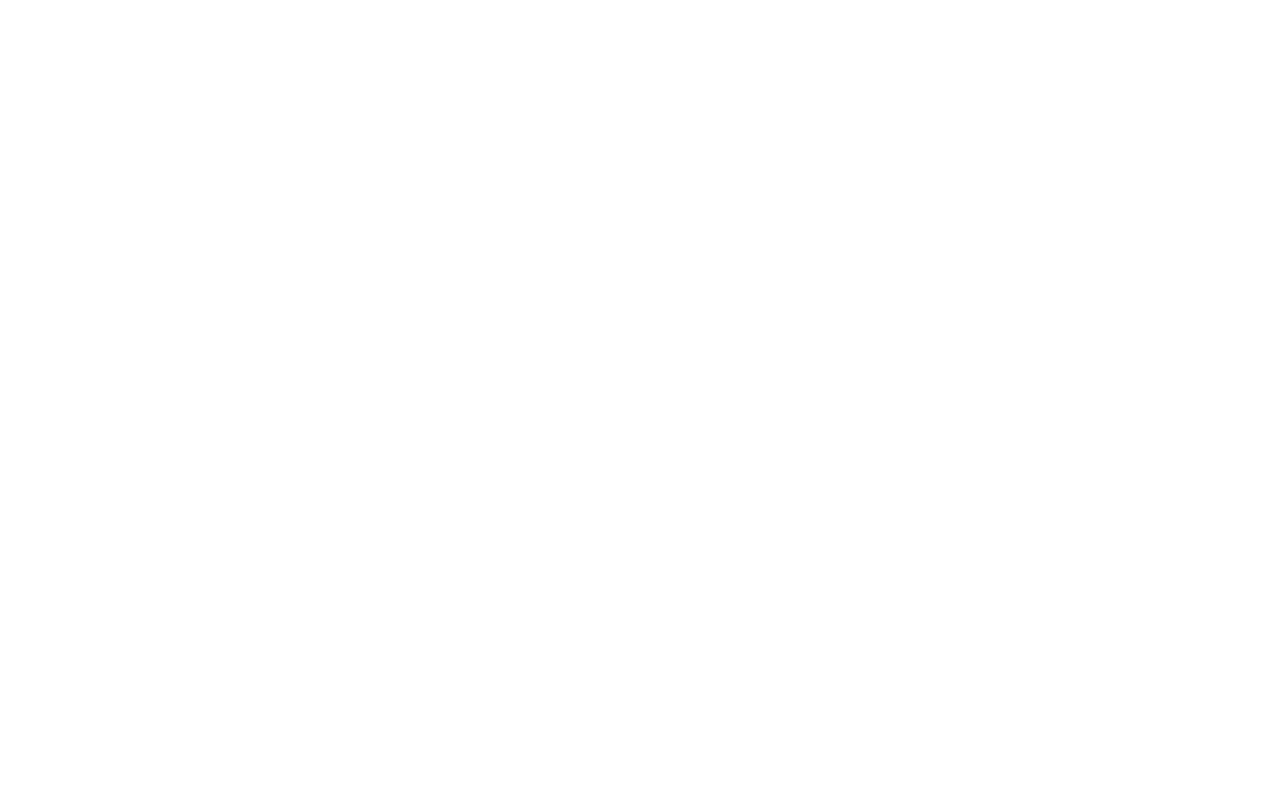
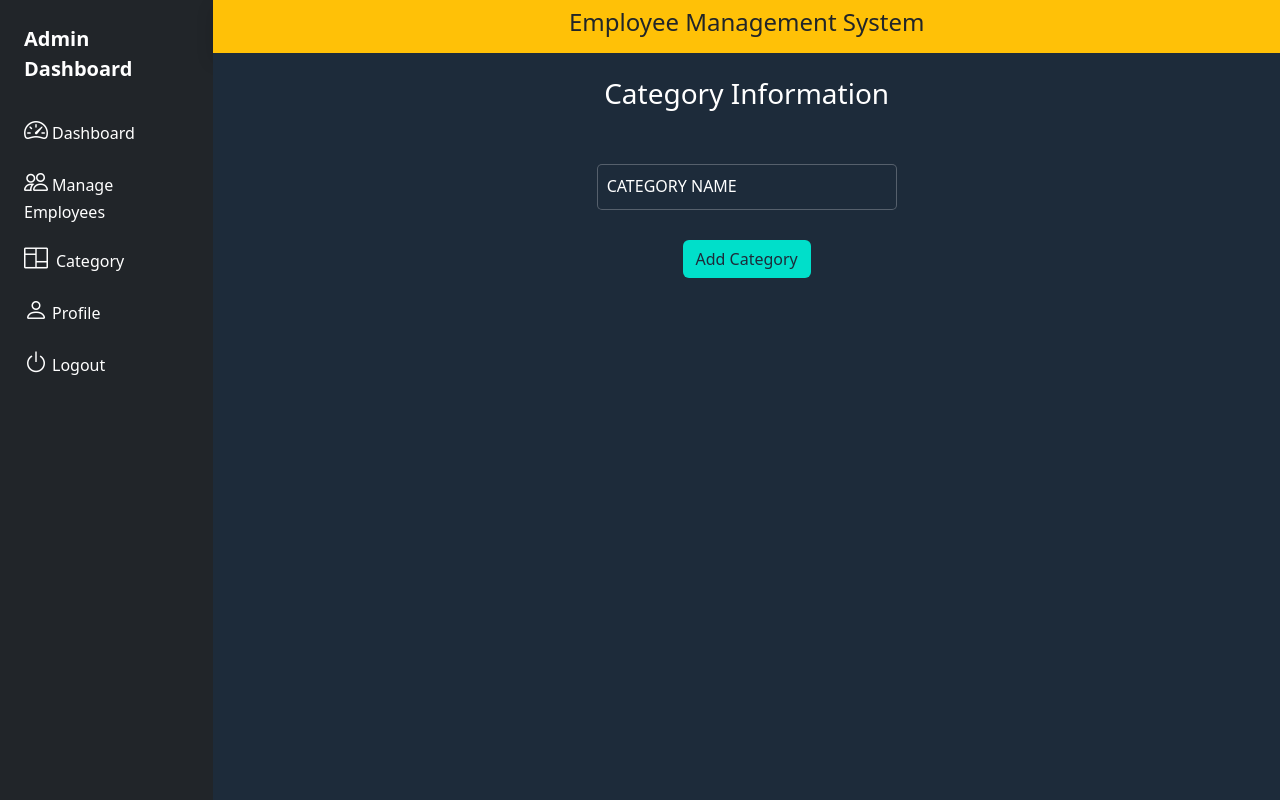
Before and after one commit to yousseflearn/Employee-Management-System, a React (Vite) app in the folder EmployeeMS/: page /dashboard/add_category in a window 1280 px wide. Before the commit this address had no page. Built offline with nearby package versions, Linux system fonts and the light colour scheme.

Commit message:
Creation Category Page With Backend

```diff
--- a/EmployeeMS/src/App.jsx
+++ b/EmployeeMS/src/App.jsx
@@ -7,6 +7,7 @@
 import Employee from "./components/Employee.jsx";
 import Category from "./components/Category.jsx";
 import Profile from "./components/Profile.jsx";
+import AddCategory from "./components/AddCategory.jsx";
 
 function App() {
   return (
@@ -18,6 +19,10 @@
           <Route path="/dashboard/employee" element={<Employee />}></Route>
           <Route path="/dashboard/category" element={<Category />}></Route>
           <Route path="/dashboard/profile" element={<Profile />}></Route>
+          <Route
+            path="/dashboard/add_category"
+            element={<AddCategory />}
+          ></Route>
         </Route>
       </Routes>
     </BrowserRouter>
--- /dev/null
+++ b/EmployeeMS/src/components/AddCategory.jsx
@@ -0,0 +1,42 @@
+import axios from "axios";
+import { useState } from "react";
+import { useNavigate } from "react-router-dom";
+
+const AddCategory = () => {
+  const [category, setCategory] = useState();
+  const navigate = useNavigate();
+  const handleSubmit = (e) => {
+    e.preventDefault();
+    axios
+      .post("http://localhost:3000/auth/add_category", { category })
+      .then((result) => {
+        if (result.data.Status) {
+          navigate("/dashboard/category");
+        } else {
+          alert(result.data.Error);
+        }
+      })
+      .catch((err) => console.log(err));
+  };
+  return (
+    <div className="container-fluid inputCategory">
+      <form
+        onSubmit={handleSubmit}
+        className="inputForme  d-flex flex-column justify-content-center align-items-center   "
+      >
+        <h3 className="mt-4 text-white mb-4">Category Information</h3>
+        <div className="inputBox  ">
+          <input
+            type="text"
+            required="required"
+            name="category"
+            onChange={(e) => setCategory(e.target.value)}
+          />
+          <span>Category Name</span>
+        </div>
+        <button className="btn btn-category ">Add Category</button>
+      </form>
+    </div>
+  );
+};
+export default AddCategory;
--- a/EmployeeMS/src/components/Category.jsx
+++ b/EmployeeMS/src/components/Category.jsx
@@ -1,7 +1,45 @@
-import React from "react";
+import { useState, useEffect } from "react";
+import { Link } from "react-router-dom";
+import axios from "axios";
 
 const Category = () => {
-  return <div>Category</div>;
+  const [category, setCategory] = useState([]);
+  useEffect(() => {
+    axios
+      .get("http://localhost:3000/auth/category")
+      .then((result) => {
+        if (result.data.Status) {
+          setCategory(result.data.Result);
+        } else {
+          alert(result.data.Error);
+        }
+      })
+      .catch((err) => console.log(err));
+  }, []);
+  return (
+    <div className="container-fluid  px-5 inputCategory">
+      <Link className="btn btn-category mt-5" to="/dashboard/add_category">
+        Add Category
+      </Link>
+      <div className="d-flex flex-column justify-content-center align-items-center gap-3 ">
+        <h2 className="text-warning mt-3">Category List</h2>
+        <table className="table table-dark table-striped table-hover .table-responsive tableCategory">
+          <thead>
+            <tr>
+              <th>Category Name</th>
+            </tr>
+          </thead>
+          <tbody>
+            {category.map((c, index) => (
+              <tr className="flex-fill" key={index}>
+                <td>{c.name}</td>
+              </tr>
+            ))}
+          </tbody>
+        </table>
+      </div>
+    </div>
+  );
 };
 
 export default Category;
--- a/EmployeeMS/src/components/Dashboard.jsx
+++ b/EmployeeMS/src/components/Dashboard.jsx
@@ -1,6 +1,5 @@
 import { Link, Outlet } from "react-router-dom";
 import "bootstrap-icons/font/bootstrap-icons.css";
-
 const Dashboard = () => {
   return (
     <div className="container-fluid">
@@ -68,7 +67,7 @@
           </div>
         </div>
         <div className="col p-0 m-0">
-          <div className="p-2 d-flex justify-content-center shadow">
+          <div className="p-2 d-flex justify-content-center bg-warning shadow">
             <h4>Employee Management System</h4>
           </div>
           <Outlet />
--- a/EmployeeMS/src/components/Employee.jsx
+++ b/EmployeeMS/src/components/Employee.jsx
@@ -1,5 +1,3 @@
-import React from "react";
-
 const Employee = () => {
   return <div>Employee</div>;
 };
--- a/EmployeeMS/src/components/Home.jsx
+++ b/EmployeeMS/src/components/Home.jsx
@@ -1,5 +1,3 @@
-import React from "react";
-
 const Home = () => {
   return <div>Home</div>;
 };
--- a/EmployeeMS/src/components/Login.jsx
+++ b/EmployeeMS/src/components/Login.jsx
@@ -2,7 +2,6 @@
 import { useState } from "react";
 import axios from "axios";
 import { useNavigate } from "react-router-dom";
-
 const Login = () => {
   const [values, setValues] = useState({
     email: "",
--- a/EmployeeMS/src/components/Profile.jsx
+++ b/EmployeeMS/src/components/Profile.jsx
@@ -1,5 +1,3 @@
-import React from "react";
-
 const Profile = () => {
   return <div>Profile</div>;
 };
--- a/EmployeeMS/src/components/style.css
+++ b/EmployeeMS/src/components/style.css
@@ -14,3 +14,75 @@
   color: azure;
   transition: ease 0.3s;
 }
+
+.inputCategory {
+  background: #1d2b3a;
+  min-height: calc(100svh - 52.8px);
+}
+.inputForme {
+  gap: 30px;
+}
+
+.inputBox {
+  position: relative;
+  width: 300px;
+}
+
+.inputBox input {
+  width: 100%;
+  padding: 10px;
+  border: 1px solid rgba(255, 255, 255, 0.25);
+  outline: none;
+  border-radius: 5px;
+  background: #1d2b3a;
+  color: #fff;
+  font-size: 1em;
+  transition: 0.3s;
+}
+
+.inputBox span {
+  position: absolute;
+  color: #fff;
+  left: 0;
+  padding: 10px;
+  pointer-events: none;
+  text-transform: uppercase;
+  font-size: 1em;
+}
+
+.inputBox input:valid ~ span,
+.inputBox input:focus ~ span {
+  color: #00dfca;
+  transform: translateX(10px) translateY(-7px);
+  padding: 0 10px;
+  background: #1d2b3a;
+  font-size: 0.65em;
+  border-left: 1px solid #00dfca;
+  border-right: 1px solid #00dfca;
+  letter-spacing: 0.2em;
+}
+
+.inputBox input:valid,
+.inputBox input:focus {
+  border: 1px solid #00dfca;
+}
+
+.btn-category {
+  color: #1d2b3a;
+  background: #00dfca;
+}
+.btn-category:hover {
+  color: #1d2b3a;
+  background: #00dfca;
+  transition: 0.3s all ease;
+  scale: 1.05;
+}
+
+.tableCategory {
+  border: 1px solid #00dfca;
+  padding: 5px;
+  width: 70%;
+  text-align: center;
+  border-radius: 5px;
+  color: orange;
+}
```
Also changed, not shown: 1 other file (tests, documents, lock files or other folders).
